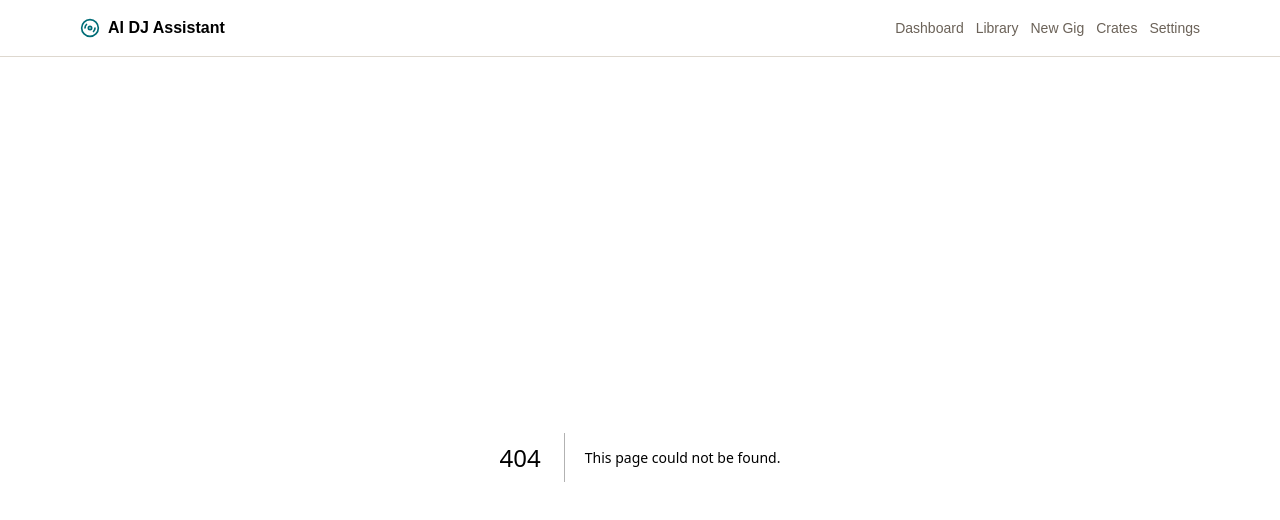
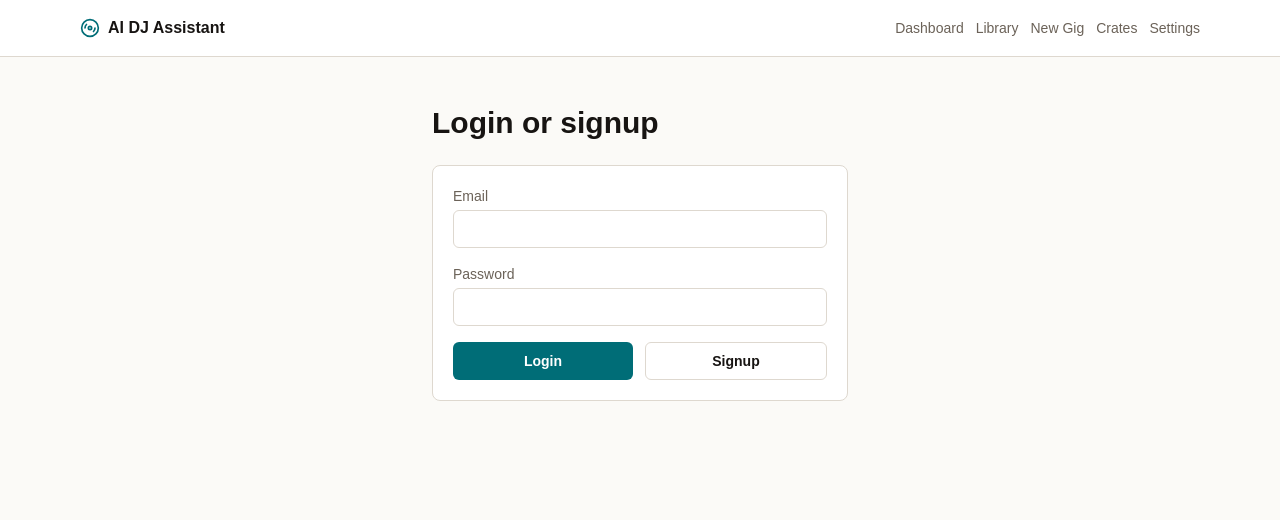
Before and after one commit to rshahoud2-png/DJ---assistant-, a Next.js app: page /auth in a window 1280 px wide. Before the commit this address had no page. Shown: the top 520 px of the page. Built offline with nearby package versions, Linux system fonts and the light colour scheme.

Commit message:
Add auth page

```diff
--- /dev/null
+++ b/src/app/auth/page.tsx
@@ -0,0 +1,25 @@
+import { signIn, signUp } from "./actions";
+
+export default async function AuthPage({ searchParams }: { searchParams: Promise<{ message?: string }> }) {
+  const params = await searchParams;
+  return (
+    <main className="mx-auto max-w-md px-4 py-12">
+      <h1 className="text-3xl font-bold">Login or signup</h1>
+      {params.message ? <p className="mt-4 rounded-md border border-[var(--border)] bg-white p-3 text-sm">{params.message}</p> : null}
+      <form className="mt-6 grid gap-4 rounded-lg border border-[var(--border)] bg-white p-5">
+        <label className="grid gap-1">
+          <span className="label">Email</span>
+          <input className="field" name="email" type="email" required />
+        </label>
+        <label className="grid gap-1">
+          <span className="label">Password</span>
+          <input className="field" name="password" type="password" minLength={6} required />
+        </label>
+        <div className="flex gap-3">
+          <button className="btn btn-primary flex-1" formAction={signIn}>Login</button>
+          <button className="btn btn-secondary flex-1" formAction={signUp}>Signup</button>
+        </div>
+      </form>
+    </main>
+  );
+}
```
